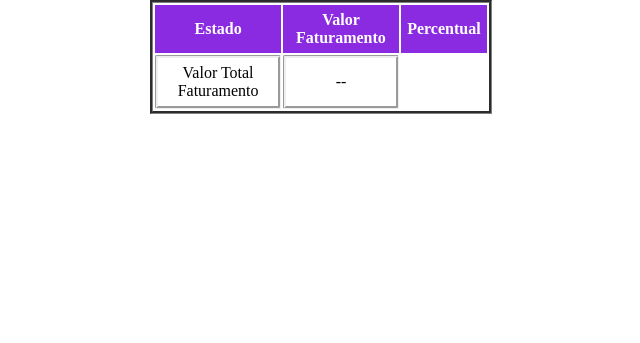
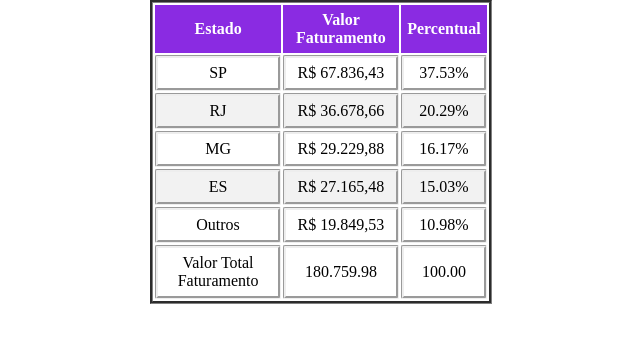
Before and after one commit to lucasVirolli/TargetSistemasTeste, a plain HTML site: page Testes Target/teste 4 - Faturamento por Estado/index.html in a window 1280 px wide. Shown: the part 69-412 px from the top of the page, without its empty margins (319-959 px from the left). Drawn offline with Linux system fonts and the light colour scheme.

Commit message:
update exercício 4 - Faturamento mês porcentagem

```diff
--- a/Testes Target/teste 3 - Faturamento Distribuidora/faturamento.js
+++ b/Testes Target/teste 3 - Faturamento Distribuidora/faturamento.js
@@ -99,11 +99,11 @@ function valoresFaturamento(json) {
 
       let tr = document.createElement('tr');
       let td = document.createElement('td');
-      td.innerHTML = faturamento.dia;
+      td.textContent = faturamento.dia;
       tr.appendChild(td)
 
       td = document.createElement('td');
-      td.innerHTML = `R$ ${valor.join(',')}`;
+      td.textContent = `R$ ${valor.join(',')}`;
       tr.appendChild(td)
 
       tbodyFaturamento.appendChild(tr)
--- a/Testes Target/teste 4 - Faturamento por Estado/faturamento.js
+++ b/Testes Target/teste 4 - Faturamento por Estado/faturamento.js
@@ -6,14 +6,23 @@ let faturamentoMes = [
   {Estado: 'Outros', valor: 19849.53, percentual: ''}
 ]
 
+var somaDosValores;
+var somaPercentual;
+
+var arrayPercentualValores = [];
+
 function calculaFaturamento() {
   let acumulador = 0;
-  const arrayPercentualValores = [];
 
-  faturamentoMes.map(item => acumulador = acumulador + item.valor);
+  let somatorio = faturamentoMes.map(item => {
+    acumulador = acumulador + item.valor
+    return acumulador
+  });
+
+  somaDosValores = somatorio[somatorio.length - 1]
 
   faturamentoMes.map(item => {
-    var percentual = (item.valor/acumulador * 100).toFixed(2)
+    let percentual = (item.valor/acumulador * 100).toFixed(2)
     arrayPercentualValores.push(Number(percentual))
   });
 
@@ -21,9 +30,54 @@ function calculaFaturamento() {
     faturamentoMes[i].percentual = arrayPercentualValores[i];
   }
 
-  console.log(faturamentoMes)
+  mostraResultado()
 
-  //console.log(arrayPercentualValores)
+}
+
+function mostraResultado() {
+  const tbodyFaturamento = document.getElementById('tbodyFaturamento');
+  const somaFaturamento = document.getElementById('somaFaturamento');
+  const somaPercentualFaturamento = document.getElementById('somaPercentualFaturamento');
+
+  const somaPorcentagens = arrayPercentualValores.reduce((acum, valAtual) => {
+    acum = acum + valAtual;
+    return acum
+  });
+
+  console.log(somaPorcentagens)
+
+  somaDosValores = somaDosValores.toFixed(2).split('.');
+  somaDosValores[0] = somaDosValores[0].split(/(?=(?:...)*$)/).join('.');
+
+  for (let faturamento of faturamentoMes) {
+
+    let Estado = faturamento.Estado;
+    let valor = faturamento.valor;
+    let percentual = faturamento.percentual;
+
+    valor = valor.toFixed(2).split('.');
+    valor[0] = valor[0].split(/(?=(?:...)*$)/).join('.');
+
+    let tr = document.createElement('tr');
+    let td = document.createElement('td');
+    td.textContent = Estado;
+    tr.appendChild(td);
+
+    td = document.createElement('td');
+    td.textContent = `R$ ${valor.join(',')}`;
+    somaFaturamento.textContent = somaDosValores.join('.');
+    tr.appendChild(td);
+
+    td = document.createElement('td');
+    td.textContent = `${percentual}%`;
+    somaPercentualFaturamento.textContent = somaPorcentagens.toFixed(2)
+    tr.appendChild(td);
+
+    tbodyFaturamento.appendChild(tr);
+
+
+    console.log(faturamento);
+  }
 }
 
 calculaFaturamento()
--- a/Testes Target/teste 4 - Faturamento por Estado/index.html
+++ b/Testes Target/teste 4 - Faturamento por Estado/index.html
@@ -23,7 +23,8 @@
         <tfoot>
           <tr>
             <td>Valor Total Faturamento</td>
-            <td>--</td>
+            <td id="somaFaturamento">--</td>
+            <td id="somaPercentualFaturamento">--</td>
           </tr>
         </tfoot>
       </table>
```
